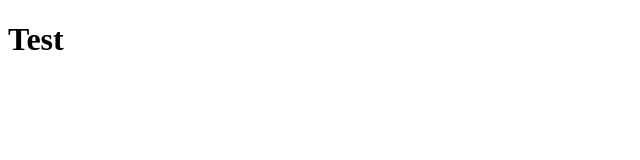
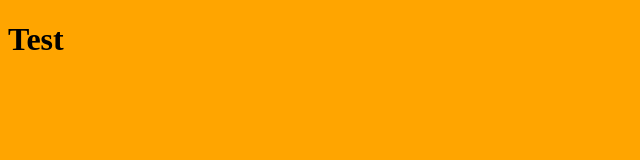
Before and after one commit to jaronwhite/jaronwhite.github.io, a plain HTML site: page index.html in a window 1280 px wide. Shown: the whole page, without its empty margins (0-640 px from the left). Drawn offline with Linux system fonts and the light colour scheme.

Commit message:
Update index.html

```diff
--- a/index.html
+++ b/index.html
@@ -1,6 +1,8 @@
 <!DOCTYPE html>
 <html>
-<head></head>
+<head>
+  <link rel="stylesheet" href="/css/h2o.min.css">
+</head>
 <body>
 <h1>Test</h1>
 </body>
```
